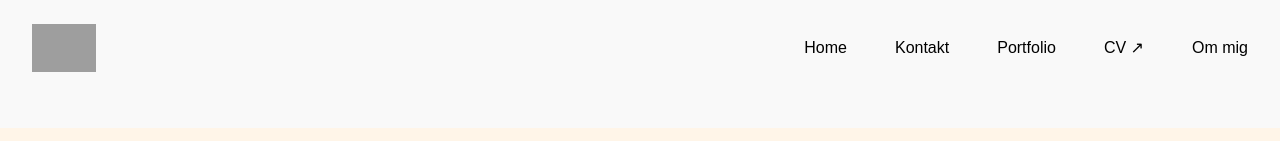
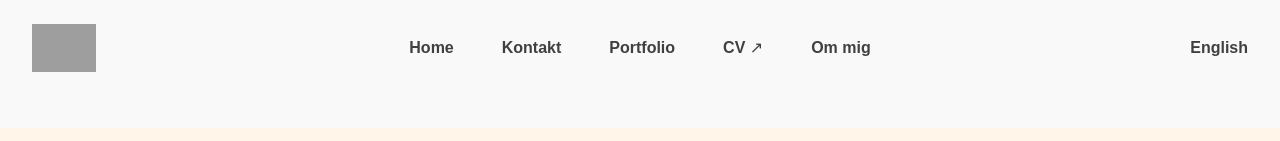
Before and after one commit to Laerke-Nicole/my-portfolio, a Vue app in the folder portfolio/: page /portfolio in a window 1280 px wide. Shown: the top 141 px of the page. Built offline with nearby package versions, Linux system fonts and the light colour scheme; grey boxes are pictures that could not be loaded; a web font is replaced by a local one.

Commit message:
Adjusting nav

```diff
--- a/portfolio/index.html
+++ b/portfolio/index.html
@@ -15,4 +15,5 @@
     <div id="app"></div>
     <script type="module" src="/src/main.js"></script>
   </body>
+
 </html>
--- a/portfolio/src/App.vue
+++ b/portfolio/src/App.vue
@@ -11,6 +11,8 @@ import {
 } from '@heroicons/vue/24/outline'
 
 const mobileMenuOpen = ref(false)
+
+
 </script>
 
 
@@ -42,22 +44,25 @@ const mobileMenuOpen = ref(false)
 
       <!-- links in navigation -->
       <PopoverGroup class="hidden lg:flex lg:gap-x-12">
-        <RouterLink to="/">Home</RouterLink>
-        <RouterLink to="/contact">Kontakt</RouterLink>
-        <RouterLink to="/portfolio">Portfolio</RouterLink>
-        <a href="https://firebasestorage.googleapis.com/v0/b/portfolio-5a046.appspot.com/o/cv.pdf?alt=media&token=179e9337-fe02-4611-8c69-f0914fbd36bb" target="_blank"><li>CV &nearr;</li></a>
-        <RouterLink to="/about">Om mig</RouterLink>
+        <RouterLink to="/" class="-mx-3 block rounded-lg px-3 py-2 text-base font-semibold leading-7 text-gray-900 hover:bg-gray-50">Home</RouterLink>
+        <RouterLink to="/contact" class="-mx-3 block rounded-lg px-3 py-2 text-base font-semibold leading-7 text-gray-900 hover:bg-gray-50">Kontakt</RouterLink>
+        <RouterLink to="/portfolio" class="-mx-3 block rounded-lg px-3 py-2 text-base font-semibold leading-7 text-gray-900 hover:bg-gray-50">Portfolio</RouterLink>
+        <a href="https://firebasestorage.googleapis.com/v0/b/portfolio-5a046.appspot.com/o/cv.pdf?alt=media&token=179e9337-fe02-4611-8c69-f0914fbd36bb" target="_blank" class="-mx-3 block rounded-lg px-3 py-2 text-base font-semibold leading-7 text-gray-900 hover:bg-gray-50">CV <span aria-hidden="true">&nearr;</span></a>
+        <RouterLink to="/about" class="-mx-3 block rounded-lg px-3 py-2 text-base font-semibold leading-7 text-gray-900 hover:bg-gray-50">Om mig</RouterLink>
       </PopoverGroup>
+      <div class="hidden lg:flex lg:flex-1 lg:justify-end">
+        <a href="#" class="-mx-3 block rounded-lg px-3 py-2 text-base font-semibold leading-7 text-gray-900 hover:bg-gray-50">English</a>
+      </div>
     </nav>
 
     <!-- mobile navigation -->
     <Dialog as="div" class="lg:hidden" @close="mobileMenuOpen = false" :open="mobileMenuOpen">
       <div class="fixed inset-0 z-10" />
-      <DialogPanel class="fixed inset-y-0 right-0 z-10 w-full overflow-y-auto bg-white px-6 py-6 sm:max-w-sm sm:ring-1 sm:ring-gray-900/10">
+      <DialogPanel class="mobilenav fixed inset-y-0 right-0 z-10 w-full overflow-y-auto bg-white px-6 py-6 sm:max-w-sm sm:ring-1 sm:ring-gray-900/10">
 
         <!-- top part with Kantens logo -->
         <div class="flex items-center justify-between">
-          <RouterLink to='/' class="-m-1.5 p-1.5">
+          <RouterLink to='/' class="logo-hamburgerbar -m-1.5 p-1.5">
             <img class="h-8 w-auto" src="https://firebasestorage.googleapis.com/v0/b/kanten-web.appspot.com/o/logo-standart-small.svg?alt=media&token=33e9c95c-fad9-4827-ae1e-5032e7d9070d" alt="kantens logo" />
           </RouterLink>
           <!-- <a href="#" class="-m-1.5 p-1.5">
@@ -79,8 +84,11 @@ const mobileMenuOpen = ref(false)
               <RouterLink to="/" class="-mx-3 block rounded-lg px-3 py-2 text-base font-semibold leading-7 text-gray-900 hover:bg-gray-50">Home</RouterLink>
               <RouterLink to="/contact" class="-mx-3 block rounded-lg px-3 py-2 text-base font-semibold leading-7 text-gray-900 hover:bg-gray-50">Kontakt</RouterLink>
               <RouterLink to="/portfolio" class="-mx-3 block rounded-lg px-3 py-2 text-base font-semibold leading-7 text-gray-900 hover:bg-gray-50">Portfolio</RouterLink>
-              <a href="https://firebasestorage.googleapis.com/v0/b/portfolio-5a046.appspot.com/o/cv.pdf?alt=media&token=179e9337-fe02-4611-8c69-f0914fbd36bb" target="_blank" class="-mx-3 block rounded-lg px-3 py-2 text-base font-semibold leading-7 text-gray-900 hover:bg-gray-50"><li>CV &nearr;</li></a>
+              <a href="https://firebasestorage.googleapis.com/v0/b/portfolio-5a046.appspot.com/o/cv.pdf?alt=media&token=179e9337-fe02-4611-8c69-f0914fbd36bb" target="_blank" class="-mx-3 block rounded-lg px-3 py-2 text-base font-semibold leading-7 text-gray-900 hover:bg-gray-50">CV <span aria-hidden="true">&nearr;</span></a>
               <RouterLink to="/about" class="-mx-3 block rounded-lg px-3 py-2 text-base font-semibold leading-7 text-gray-900 hover:bg-gray-50">Om mig</RouterLink>
+            </div>
+            <div class="py-6">
+              <a href="#" class="-mx-3 block rounded-lg px-3 py-2.5 text-base font-semibold leading-7 text-gray-900 hover:bg-gray-50">English</a>
             </div>
           </div>
         </div>
@@ -138,6 +146,32 @@ header {
   width: 100%;
 }
 
+header a {
+  color: var(--black-text);
+}
+
+header a:hover {
+  color: var(--tertiary-color);
+}
+
+.mobilenav {
+  background-color: var(--background-color);
+  z-index: 1000;
+}
+
+.logo-hamburgerbar:hover {
+  background-color: transparent !important;
+}
+
+.mobilenav a {
+  color: var(--black-text);
+}
+
+.mobilenav a:hover {
+  background-color: var(--tertiary-color);
+  color: var(--white-text);
+  border-radius: 0;
+}
 
 /* footer */
 footer {
```
